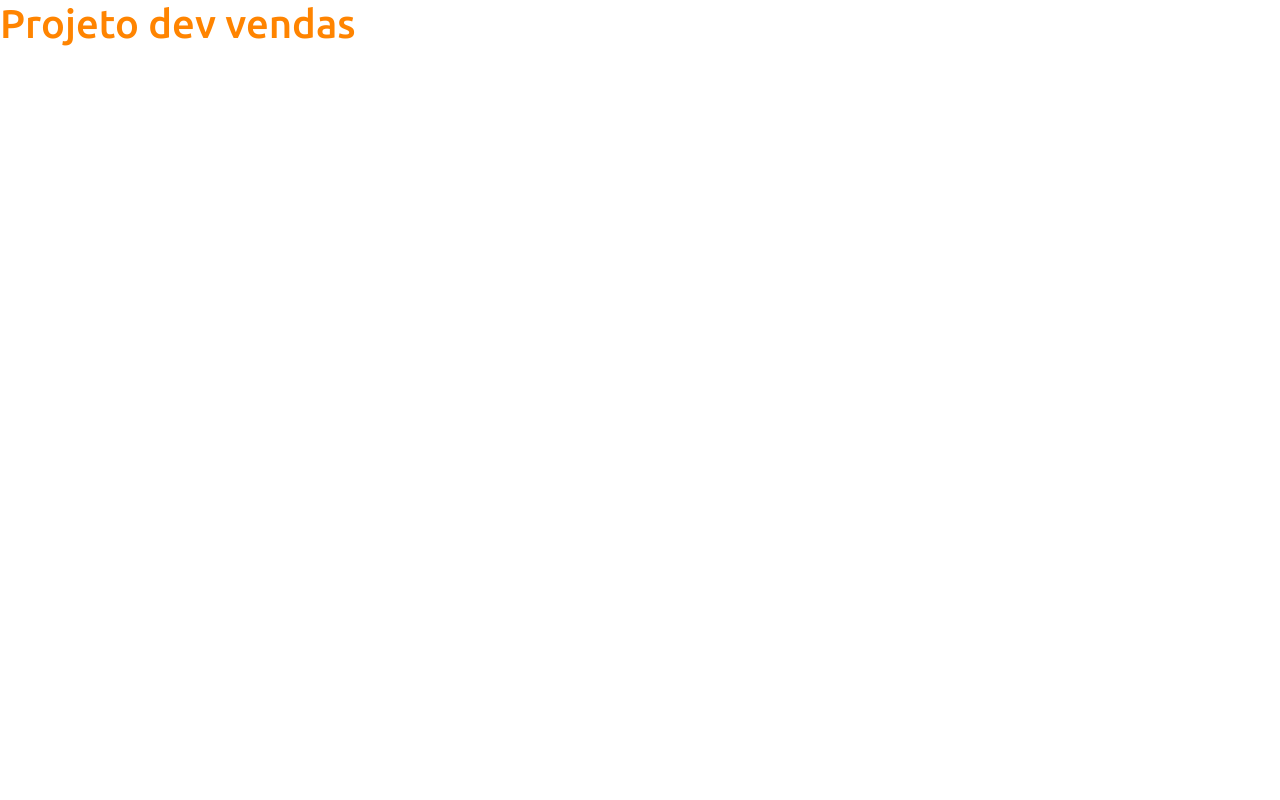
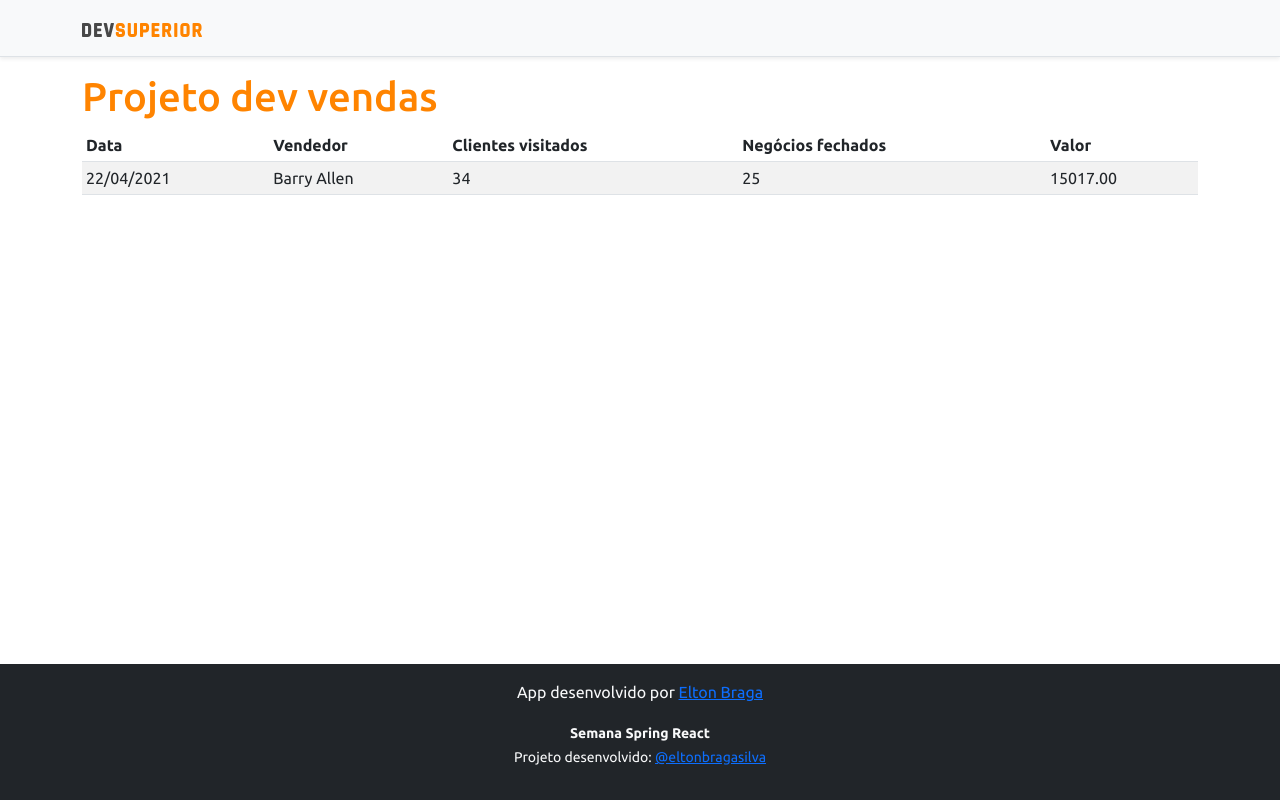
Before and after one commit to eltonbraga/projeto-sds5, a React (Create React App) app in the folder frontend/: page / in a window 1280 px wide. Built offline with nearby package versions, Linux system fonts and the light colour scheme.

Commit message:
Feature: Componentes básicos de cabeçalho, footer e tabela de resultados.

```diff
--- a/frontend/src/App.tsx
+++ b/frontend/src/App.tsx
@@ -1,10 +1,18 @@
+import NavBar from './components/NavBar';
+import Footer from './components/Footer';
 import React from 'react';
+import DataTable from './components/DataTable';
 
 function App() {
   return (
-    <div>
-      <h1 className='text-primary'> Projeto dev vendas</h1>
-    </div>
+    <>
+      <NavBar />
+      <div className="container">
+        <h1 className='text-primary'> Projeto dev vendas</h1>
+        <DataTable />
+      </div>
+      <Footer />
+    </>
   );
 }
 
--- /dev/null
+++ b/frontend/src/components/DataTable/index.tsx
@@ -0,0 +1,30 @@
+import React from 'react';
+
+const DataTable = () => {
+    return (
+        <div className="table-responsive">
+            <table className="table table-striped table-sm">
+                <thead>
+                    <tr>
+                        <th>Data</th>
+                        <th>Vendedor</th>
+                        <th>Clientes visitados</th>
+                        <th>Negócios fechados</th>
+                        <th>Valor</th>
+                    </tr>
+                </thead>
+                <tbody>
+                    <tr>
+                        <td>22/04/2021</td>
+                        <td>Barry Allen</td>
+                        <td>34</td>
+                        <td>25</td>
+                        <td>15017.00</td>
+                    </tr>
+                </tbody>
+            </table>
+        </div>
+    );
+}
+
+export default DataTable;
--- /dev/null
+++ b/frontend/src/components/Footer/index.tsx
@@ -0,0 +1,15 @@
+import React from 'react';
+
+const NavBar = () => {
+    return (
+        <footer className="footer mt-auto py-3 bg-dark">
+            <div className="container">
+                <p className="text-light">App desenvolvido por <a href="https://github.com/eltonbraga" target="_blank" rel="noreferrer">Elton Braga</a></p>
+                <p className="text-light"><small><strong>Semana Spring React</strong><br />
+                    Projeto desenvolvido: <a href="https://instagram.com/eltonbragasilva" target="_blank" rel="noreferrer">@eltonbragasilva</a></small></p>
+            </div>
+        </footer>
+    );
+}
+
+export default NavBar;
--- /dev/null
+++ b/frontend/src/components/NavBar/index.tsx
@@ -0,0 +1,18 @@
+import React from 'react';
+import ImgDsDark from '../../assets/img/ds-dark.svg'
+
+const NavBar = () => {
+    return (
+        <>
+            <div className="d-flex flex-column flex-md-row align-items-center p-3 px-md-4 mb-3 bg-light border-bottom shadow-sm">
+                <div className="container">
+                    <nav className="my-2 my-md-0 mr-md-3">
+                        <img src={ImgDsDark} alt="DevSuperior" width="120" />
+                    </nav>
+                </div>
+            </div>
+        </>
+    );
+}
+
+export default NavBar;
```
Also changed, not shown: frontend/src/assets/img/ds-dark.svg (added).
